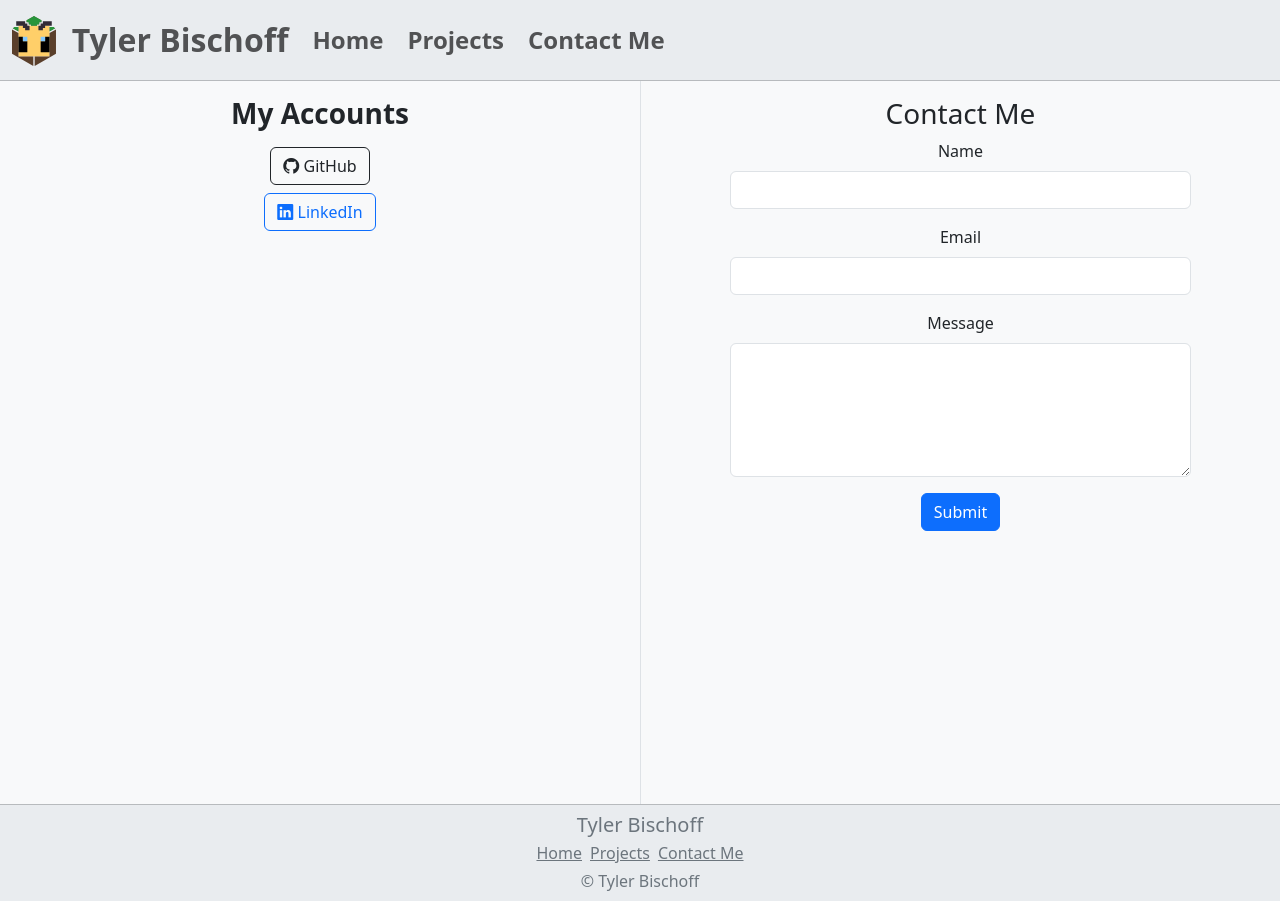
After one commit to tylerb153/Resume-Website-Django, a Django app: page /contact/ in a window 1280 px wide. The commit adds this page. Run offline with Django 5.2, Linux system fonts and the light colour scheme.

Commit message:
Created the Contact page

```diff
--- /dev/null
+++ b/Resume-Website/resumesite/static/css/contact.css
@@ -0,0 +1,6 @@
+
+@media (min-width: 992px) {
+  .h-lg-100 {
+    height: 100% !important;
+  }
+}
--- a/Resume-Website/resumesite/templates/base.html
+++ b/Resume-Website/resumesite/templates/base.html
@@ -50,6 +50,12 @@
                             <li class="nav-item">
                                 <a class="nav-link" href="{% url 'showcase' %}">Projects</a>
                             </li>
+                            {% comment %} <li class="nav-item">
+                                <a class="nav-link" href="{% url 'about' %}">About Me</a>
+                            </li> {% endcomment %}
+                            <li class="nav-item">
+                                <a class="nav-link" href="{% url 'contact' %}">Contact Me</a>
+                            </li>
                         </ul>
                     </div>
                 </div>
@@ -64,6 +70,8 @@
             <div class="d-flex">
                 <a class="link-secondary mx-1" href="{% url 'home' %}">Home</a>
                 <a class="link-secondary mx-1" href="{% url 'showcase' %}">Projects</a>
+                {% comment %} <a class="link-secondary mx-1" href="{% url 'about' %}">About Me</a> {% endcomment %}
+                <a class="link-secondary mx-1" href="{% url 'contact' %}">Contact Me</a>
             </div>
             <a class="link-secondary link-underline link-underline-opacity-0 link m-1">© Tyler Bischoff</a>
         </footer>
--- /dev/null
+++ b/Resume-Website/resumesite/templates/contact.html
@@ -0,0 +1,44 @@
+{% extends "base.html" %}
+{% load static %}
+
+{% block title %}Contact{% endblock %}
+{% block head %}
+    <link rel="stylesheet" href="{% static 'css/contact.css' %}">
+{% endblock %}
+{% block content %}
+    <div class="container-xxl bg-body-tertiary" style="height: calc(100% - 77px);">
+        <div class="row h-lg-100">
+            <div class="text-center col-12 col-lg-6 mt-3 my-lg-0">
+                <h3 class="fw-semibold mt-3">My Accounts</h3>
+                <div class="d-flex flex-lg-column mx-auto">
+                    <a href="https://github.com/tylerb153" class="btn btn-outline-dark mt-2 mx-lg-auto ms-auto me-1">
+                        <i class="bi bi-github"></i> GitHub
+                    </a>
+                    <a href="https://www.linkedin.com/in/tylerbischoff/" class="btn btn-outline-primary mt-2 mx-lg-auto ms-1 me-auto">
+                        <i class="bi bi-linkedin"></i> LinkedIn
+                    </a>
+                </div>
+            </div>
+            <div class="text-center col-12 col-lg-6 border-start mt-3 my-lg-0">
+                <h3 class="fw-sembibold mt-3">Contact Me</h3>
+                <form method="post" class="mx-auto w-75">
+                    {% csrf_token %}
+                    <div class="mb-3">
+                        <label for="name" class="form-label">Name</label>
+                        <input type="text" class="form-control" id="name" name="name" required>
+                    </div>
+                    <div class="mb-3">
+                        <label for="email" class="form-label">Email</label>
+                        <input type="email" class="form-control" id="email" name="email" required>
+                    </div>
+                    <div class="mb-3">
+                        <label for="message" class="form-label">Message</label>
+                        <textarea class="form-control" id="message" name="message" rows="5" required></textarea>
+                    </div>
+                    <button type="submit" class="btn btn-primary">Submit</button>
+                </form>
+            </div>
+        </div>
+    </div>
+
+{% endblock %}
--- a/Resume-Website/resumesite/urls.py
+++ b/Resume-Website/resumesite/urls.py
@@ -29,5 +29,7 @@ urlpatterns = [
     path('admin/', admin.site.urls),
     path('', views.home, name='home'),
     path('projects/', include('showcase.urls')),
+    # path('about/', views.aboutPage, name='about'),
+    path('contact/', views.contactPage, name='contact'),
     path('media/<path:path>', serve, {'document_root': settings.MEDIA_ROOT})
 ]# + static(settings.MEDIA_URL, document_root=settings.MEDIA_ROOT)
--- a/Resume-Website/resumesite/views.py
+++ b/Resume-Website/resumesite/views.py
@@ -39,6 +39,11 @@ def mapPage(request):
 
     return render(request, 'map.html', context={"dynmapLive": dynmapLive, "bluemapLive": bluemapLive, "dynmapLink": dynmapLink, "bluemapLink": bluemapLink, "queryString":queryString})
 
+def aboutPage(request):
+    return render(request, 'about.html')
+
+def contactPage(request):
+    return render(request, 'contact.html')
 
 # Figure out if a new featured project needs to be selected in order to make sure it only change once per day
 def updateFeaturedProject():
--- a/docker-compose.yaml
+++ b/docker-compose.yaml
@@ -1,7 +1,7 @@
 services:
   web:
     build: .
-    image: minecraft-cult-site
+    image: resume-site
     ports:
       - "8000:8000"
     env_file:
```
Also changed, not shown: Resume-Website/resumesite/templates/about.html (added, +38 -0 lines), 1 other file.
